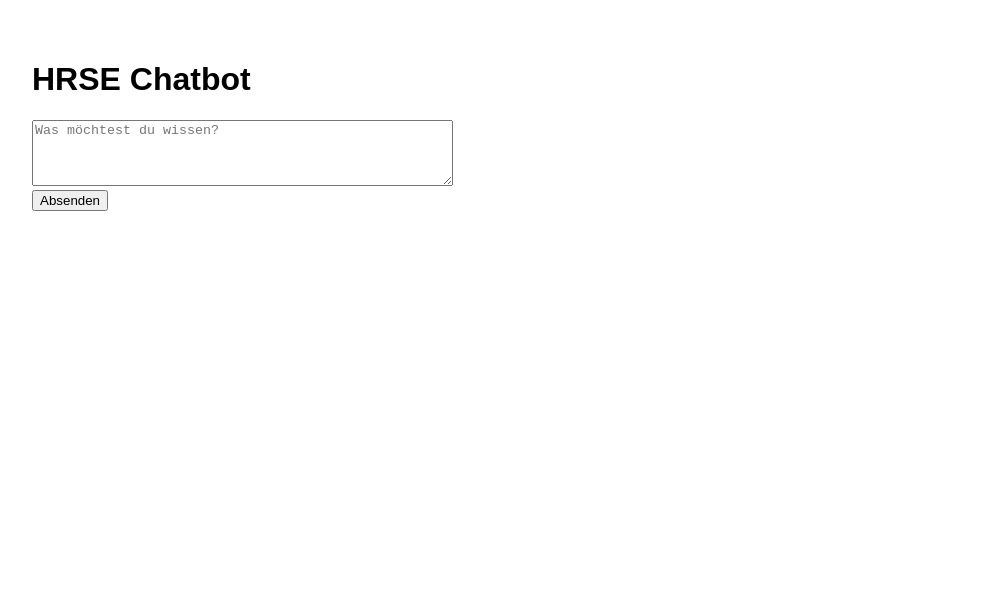
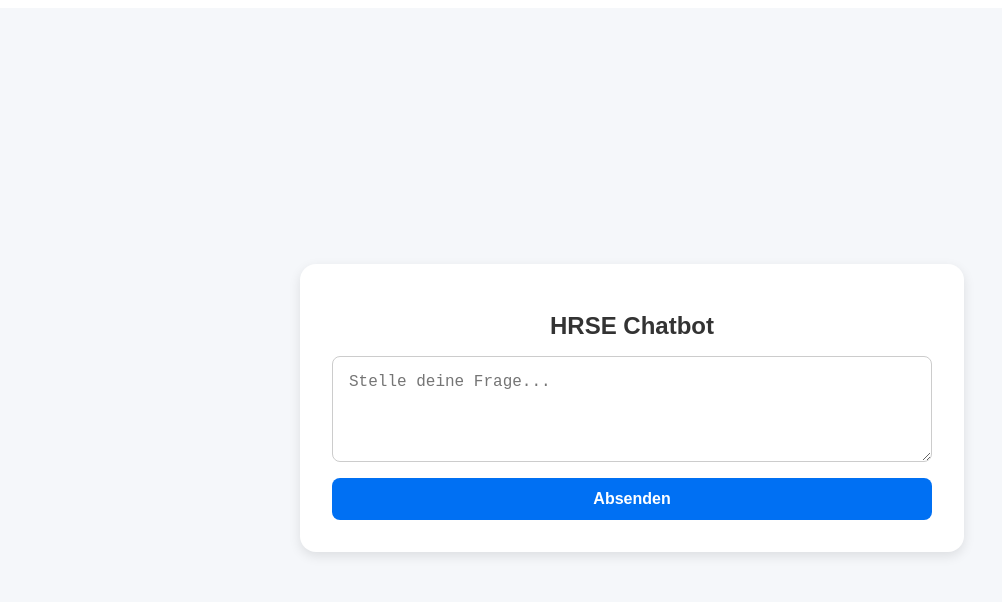
Before and after one commit to Defenderofthecrown/HRSE-frontend, a React (Vite) app: page / in a window 1280 px wide. Shown: the top 602 px of the page, without its empty margins (8-1010 px from the left). Built offline with nearby package versions, Linux system fonts and the light colour scheme.

Commit message:
UI-Redesign: modernes Chat-Layout

```diff
--- a/src/App.jsx
+++ b/src/App.jsx
@@ -16,9 +16,7 @@ function App() {
         body: JSON.stringify({ message: input }),
       });
 
-      if (!res.ok) {
-        throw new Error(`Fehler: ${res.status}`);
-      }
+      if (!res.ok) throw new Error(`Fehler: ${res.status}`);
 
       const data = await res.json();
       setResponse(data.reply);
@@ -28,22 +26,84 @@ function App() {
   };
 
   return (
-    <div style={{ padding: "2rem", fontFamily: "Arial, sans-serif" }}>
-      <h1>HRSE Chatbot</h1>
-      <form onSubmit={handleSubmit}>
+    <div style={styles.container}>
+      <div style={styles.chatbox}>
+        <h1 style={styles.title}>HRSE Chatbot</h1>
+        <form onSubmit={handleSubmit} style={styles.form}>
           <textarea
             value={input}
             onChange={(e) => setInput(e.target.value)}
+            placeholder="Stelle deine Frage..."
             rows="4"
-          cols="50"
-          placeholder="Was möchtest du wissen?"
+            style={styles.textarea}
           />
-        <br />
-        <button type="submit">Absenden</button>
+          <button type="submit" style={styles.button}>Absenden</button>
         </form>
-      <p style={{ marginTop: "1rem", whiteSpace: "pre-wrap" }}>{response}</p>
+        {response && (
+          <div style={styles.response}>
+            <strong>Antwort:</strong>
+            <p>{response}</p>
+          </div>
+        )}
+      </div>
     </div>
   );
 }
 
+const styles = {
+  container: {
+    minHeight: "100vh",
+    backgroundColor: "#f5f7fa",
+    display: "flex",
+    justifyContent: "center",
+    alignItems: "center",
+    fontFamily: "Arial, sans-serif",
+  },
+  chatbox: {
+    backgroundColor: "#fff",
+    padding: "2rem",
+    borderRadius: "1rem",
+    boxShadow: "0 4px 12px rgba(0, 0, 0, 0.1)",
+    width: "90%",
+    maxWidth: "600px",
+  },
+  title: {
+    marginBottom: "1rem",
+    fontSize: "1.5rem",
+    fontWeight: "bold",
+    textAlign: "center",
+    color: "#333",
+  },
+  form: {
+    display: "flex",
+    flexDirection: "column",
+  },
+  textarea: {
+    padding: "1rem",
+    fontSize: "1rem",
+    borderRadius: "0.5rem",
+    border: "1px solid #ccc",
+    resize: "vertical",
+    marginBottom: "1rem",
+  },
+  button: {
+    padding: "0.75rem",
+    backgroundColor: "#0070f3",
+    color: "#fff",
+    fontSize: "1rem",
+    fontWeight: "bold",
+    border: "none",
+    borderRadius: "0.5rem",
+    cursor: "pointer",
+  },
+  response: {
+    marginTop: "1.5rem",
+    backgroundColor: "#f0f4ff",
+    padding: "1rem",
+    borderRadius: "0.5rem",
+    border: "1px solid #d0e0ff",
+    color: "#333",
+  },
+};
+
 export default App;
```
Lines whose indentation alone changed are shown as unchanged.
